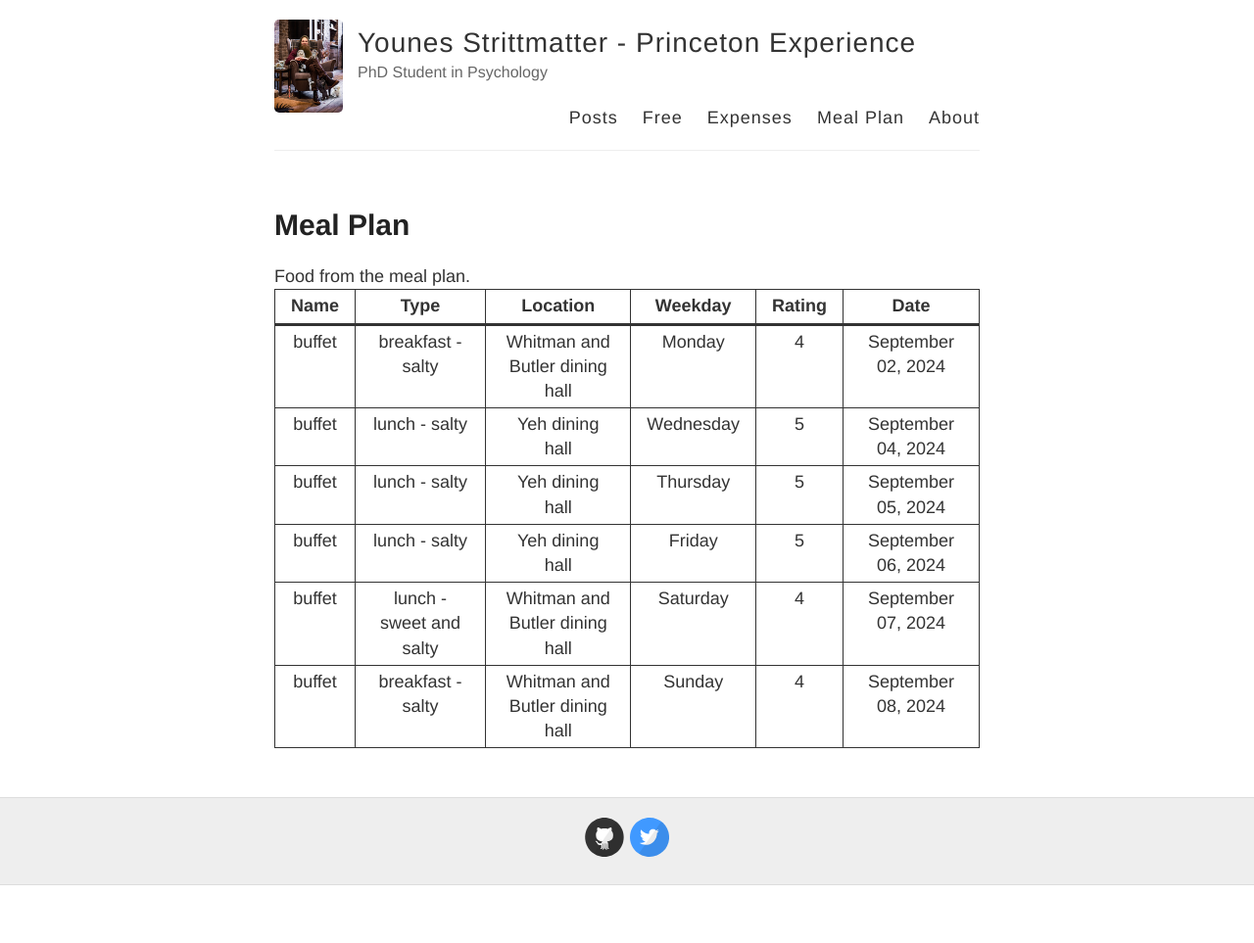
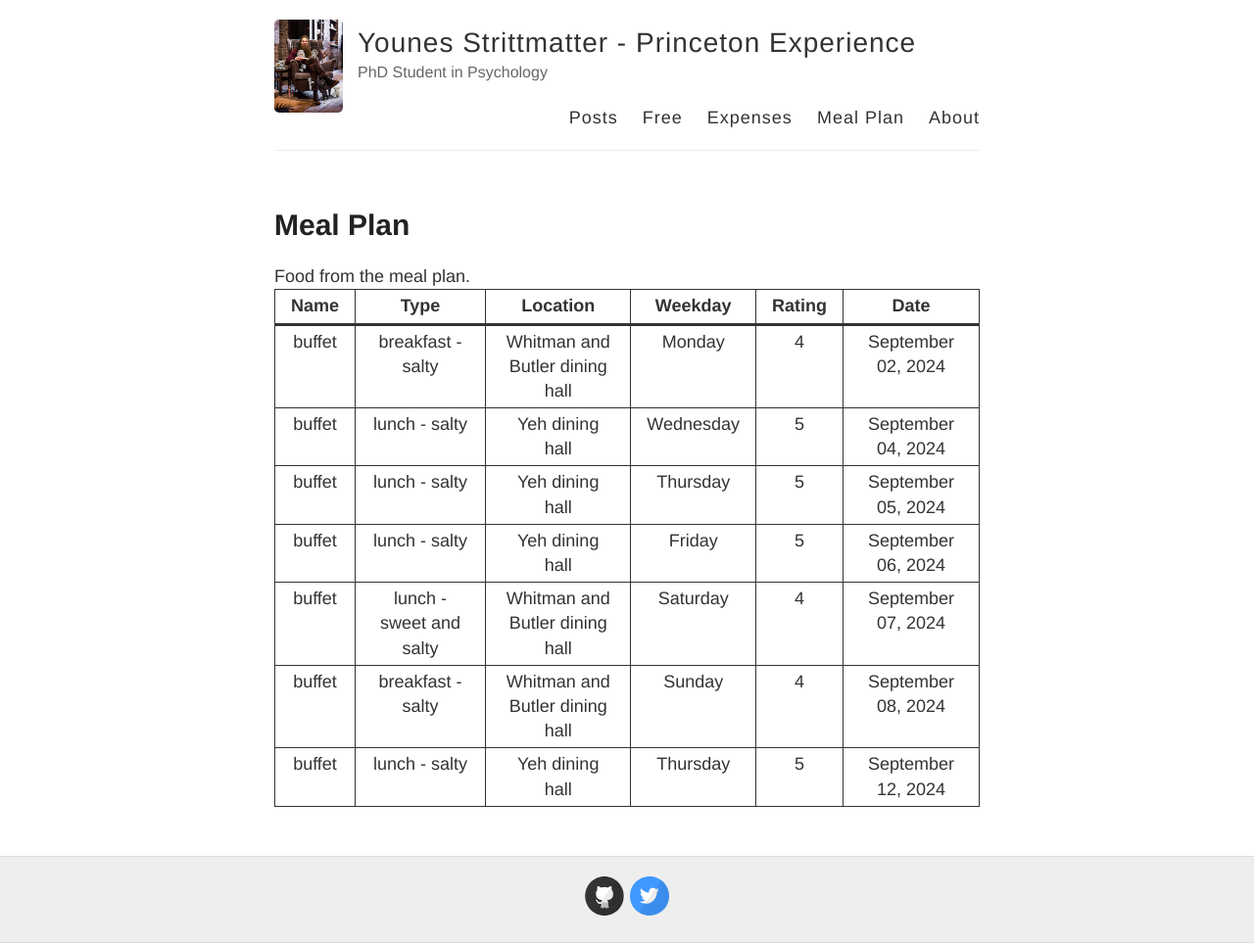
Before and after one commit to younesStrittmatter/princeton-experiment, a Jekyll site: the page built from meal-plan.html, in a window 1280 px wide. Shown: the whole page at 98% size. Built offline with Jekyll 4.4.1, drawn with Linux system fonts in a browser that asks for light colours; before the commit the page ends 904 px from its top, so only the background shows below that.

Commit message:
added info

```diff
--- a/_data/meal-plan-food.yml
+++ b/_data/meal-plan-food.yml
@@ -34,3 +34,9 @@
   location:  Whitman and Butler dining hall
   date: 2024-09-08
   rating: 4
+- name: buffet
+  time: lunch
+  type: salty
+  location: Yeh dining hall
+  date: 2024-09-12
+  rating: 5
```
